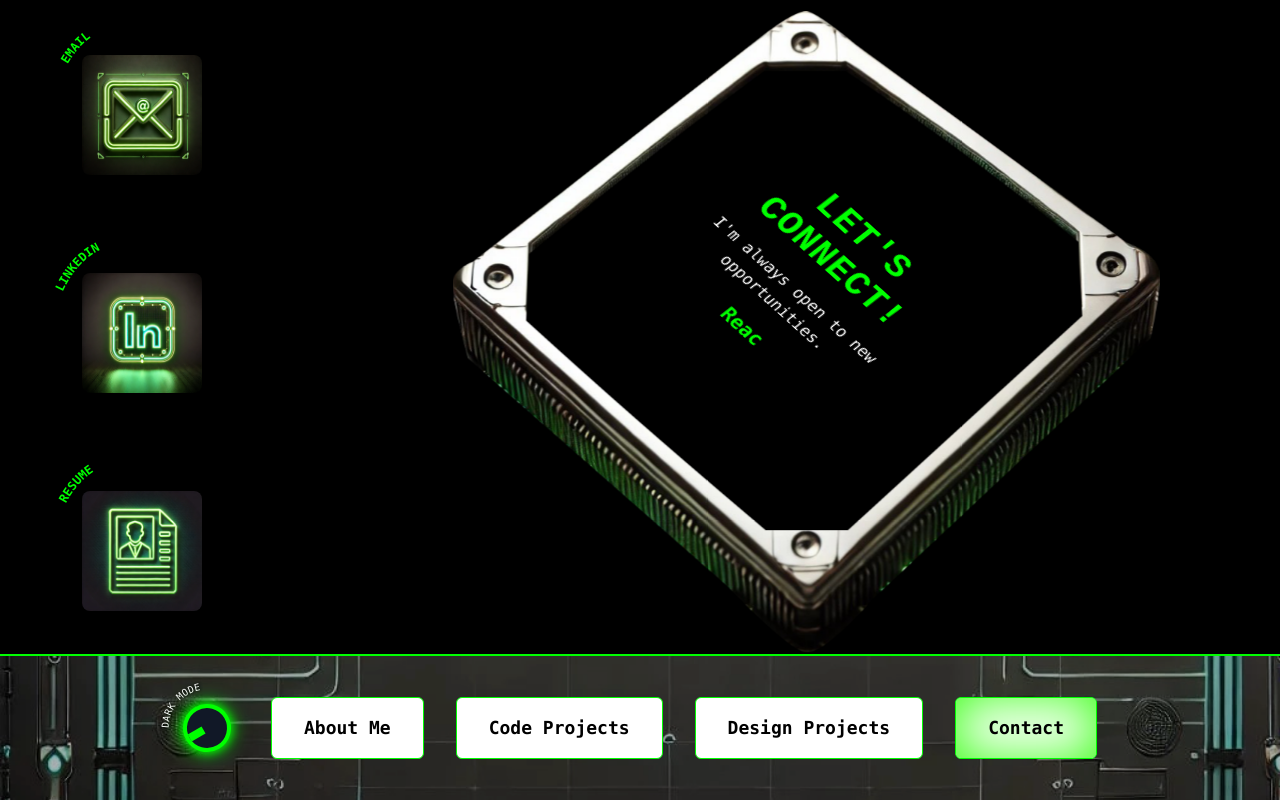
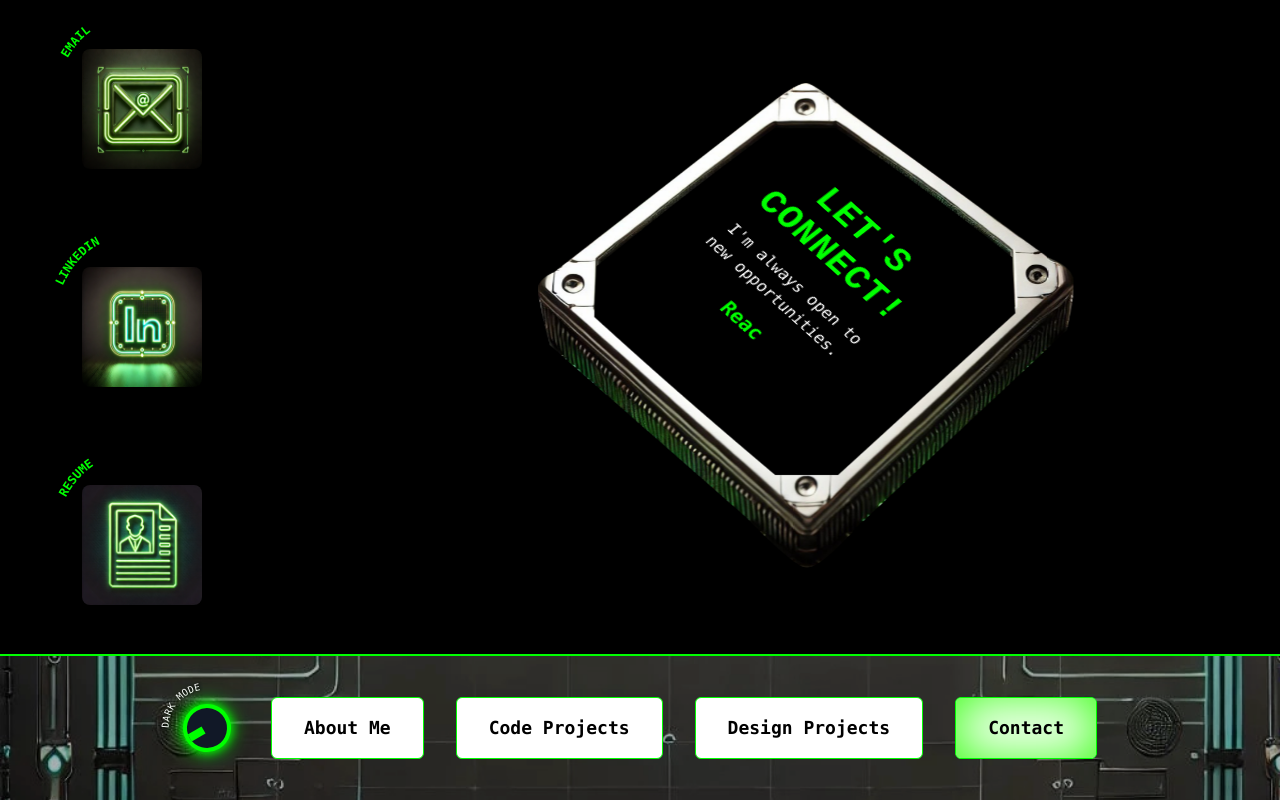
Before and after one commit to Eliav-Nachmani/portfolio, a Next.js app: page /contact in a window 1280 px wide. Built offline with nearby package versions, Linux system fonts and the light colour scheme.

Commit message:
animation

```diff
--- a/src/app/contact/page.tsx
+++ b/src/app/contact/page.tsx
@@ -64,14 +64,14 @@ export default function Contact() {
         {/* ✅ Right Column - Chip Design */}
         <div className="col-span-9 flex items-center justify-center relative w-full ">
           {/* ✅ Chip Container - Ensures Full Height */}
-          <div className="relative flex flex-col items-center justify-center w-full max-w-[700px] m-4 rounded-lg transition-all duration-300 floating">
+          <div className="relative flex flex-col items-center justify-center w-full max-w-[530px] m-4 rounded-lg transition-all duration-300 floating">
             {/* Chip Image */}
             <Image
               src="/images/chip-4.png"
               alt="Chip Background"
-              width={700}
-              height={700}
-              className="w-full max-w-[700px] h-auto rounded-lg grow"
+              width={530}
+              height={530}
+              className="w-full max-w-[530px] h-auto rounded-lg grow"
             />
 
             {/* ✅ Text Inside Chip - Now Fully Contained */}
```
